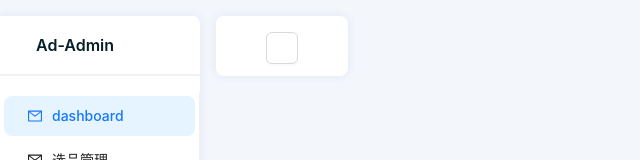
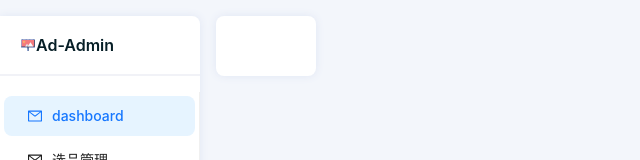
Before and after one commit to MicMagic/Ad-Admin, a React (Create React App) app: page /#/homepage in a window 1280 px wide. Shown: the top 160 px of the page, without its empty margins (0-640 px from the left). Built offline with nearby package versions, Linux system fonts and the light colour scheme.

Commit message:
feat: 替换logo，调用svg

```diff
--- a/src/index.tsx
+++ b/src/index.tsx
@@ -7,6 +7,7 @@ import zhCN from 'antd/locale/zh_CN';
 import App from './App';
 import 'antd/dist/reset.css';
 import './index.scss';
+import '@assets/svg';
 import 'dayjs/locale/zh-cn';
 
 dayjs.locale('zh-cn');
--- a/src/views/HomePage/index.tsx
+++ b/src/views/HomePage/index.tsx
@@ -1,5 +1,5 @@
 import React from 'react';
-import { Layout, Space, Menu, MenuProps, Button } from 'antd';
+import { Layout, Space, Menu, MenuProps } from 'antd';
 import { Link, Outlet } from 'react-router-dom';
 import { MailOutlined } from '@ant-design/icons';
 import SvgIcon from '@components/SvgIcon/index';
@@ -39,7 +39,7 @@ const HomePage = (): JSX.Element => {
         <Space align="start" size={16}>
           <Sider className='homepage-sider'>
             <div className='homepage-logo'>
-              <SvgIcon iconName="ad" />
+              <SvgIcon iconName="logo" />
               <span>Ad-Admin</span>
             </div>
             <Menu
@@ -51,7 +51,6 @@ const HomePage = (): JSX.Element => {
           <Layout>
             <Space direction="vertical">
               <Header className='homepage-header'>
-                <Button icon={<SvgIcon iconName="ad" />}></Button>
               </Header>
               <Content>
                 <Outlet />
```
Also changed, not shown: src/assets/svg/icons/ad.svg (deleted), src/assets/svg/icons/logo.svg.
